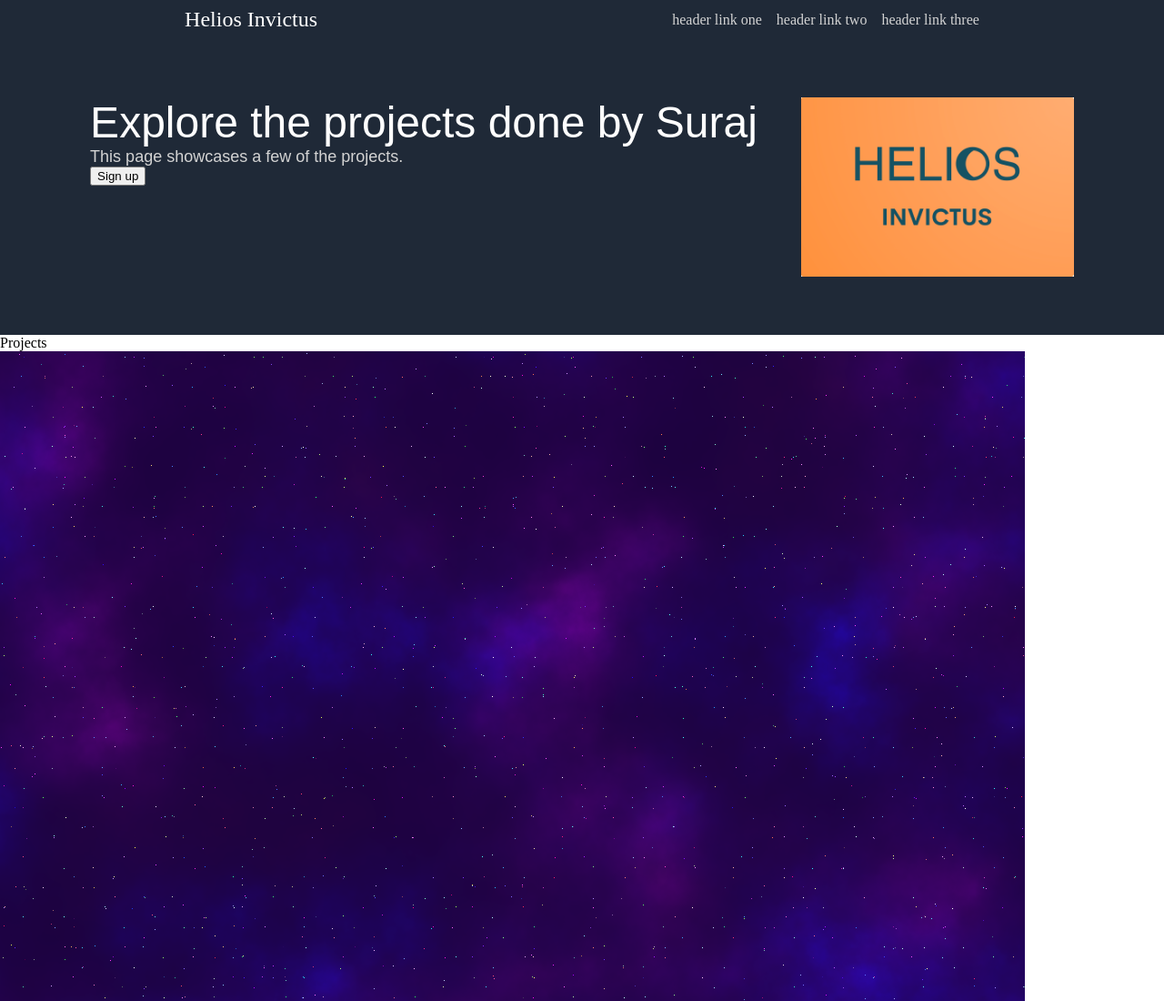
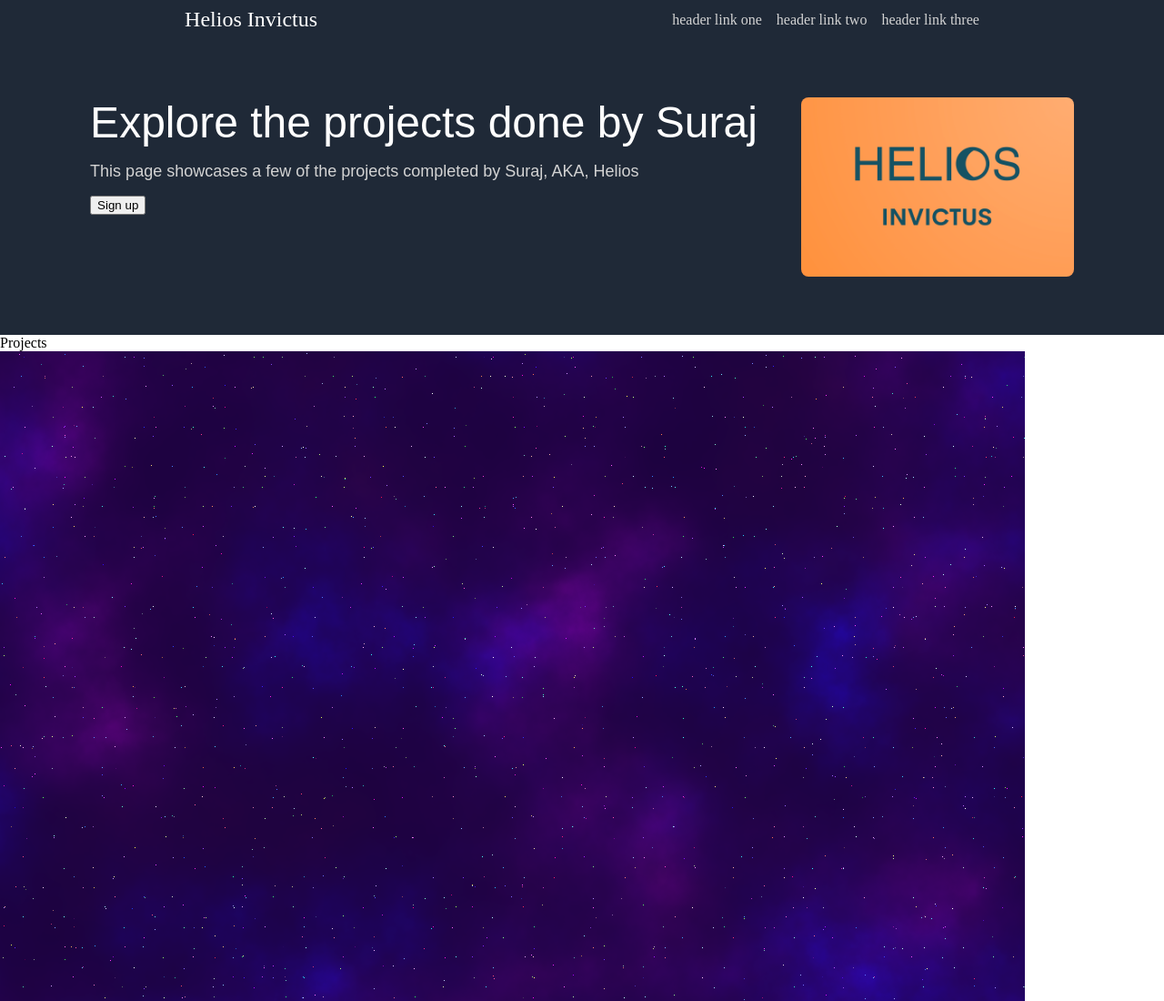
Before and after one commit to Helios117/landing-page, a plain HTML site: page index.html in a window 1280 px wide. Shown: the top 1100 px of the page at 91% size. Drawn offline with Linux system fonts and the light colour scheme.

Commit message:
Completed styling hero text

```diff
--- a/index.html
+++ b/index.html
@@ -19,7 +19,7 @@
         <div class="hero">
             <div class="hero-text">
                 <div class="heading">Explore the projects done by Suraj</div>
-                <div class="text">This page showcases a few of the projects.</div>
+                <div class="text">This page showcases a few of the projects completed by Suraj, AKA, Helios</div>
                 <button class="signup">Sign up</button>
             </div>
             <img class="logo" src="./images/Logo.png">
--- a/style.css
+++ b/style.css
@@ -53,6 +53,7 @@ a {
     display: flex;
     flex-flow: column wrap;
     align-items: flex-start;
+    gap: 16px;
 }
 
 .hero .heading {
@@ -73,4 +74,5 @@ a {
 .logo {
     width: 300px;
     height: auto;
+    border-radius: 8px;
 }
```
